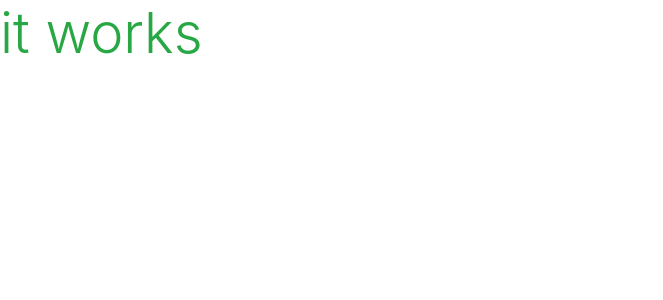
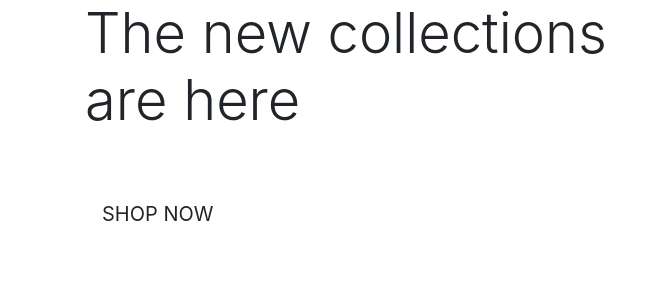
Before and after one commit to rameez1822534/boutique_ado_v1, a Django app: page / in a window 1280 px wide. Shown: the top 300 px of the page, without its empty margins (0-663 px from the left). Run offline with Django 3.2, Linux system fonts and the light colour scheme; some libraries are stand-ins or nearby versions.

Commit message:
added homepage content

```diff
--- a/boutique_ado/settings.py
+++ b/boutique_ado/settings.py
@@ -75,7 +75,6 @@ TEMPLATES = [
     },
 ]
 AUTHENTICATION_BACKENDS = [
-
     # Needed to login by username in Django admin, regardless of `allauth`
     'django.contrib.auth.backends.ModelBackend',
 
--- a/home/templates/home/index.html
+++ b/home/templates/home/index.html
@@ -3,6 +3,27 @@
 {% load static %}
 
 
-{%block content %}
-<h1 class="display-4 text-success">it works</h1>
+{% block page_header %}
+    <div class="container header-container">
+        <div class="row">
+            <div class="col"></div>
+        </div>
+    </div>
 {% endblock %}
+
+{% block content %}
+    <div class="container h-100">
+        <div class="row h-100">
+            <div class="col-7 col-md-6 my-auto">
+                <h1 class="display-4 logo-font text-black">
+                    The new collections are here
+                </h1>
+                <div class="my-5">
+                    <h4>
+                        <a href="" class="shop-now-button btn btn-lg rounded-0 text-uppercase py-3">Shop Now</a>
+                    </h4>
+                </div>
+            </div>
+        </div>
+    </div>
+{% endblock %}
```
